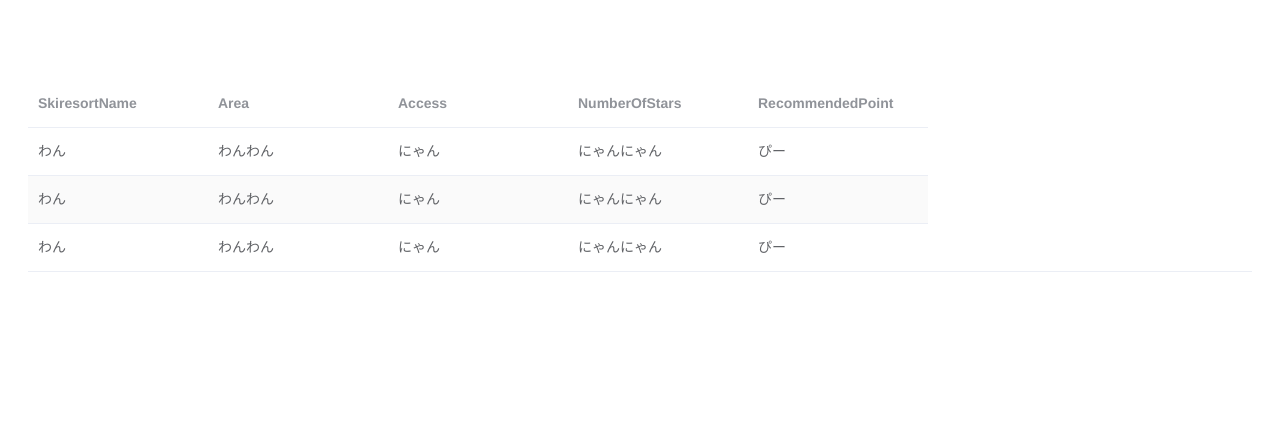
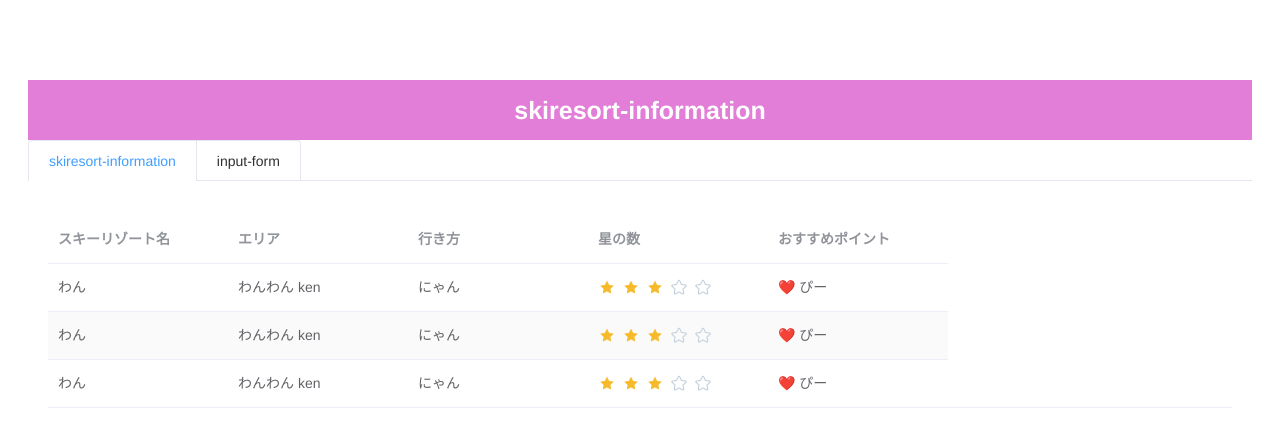
Before and after one commit to yoko-newDeveloper/skiresort-information, a Vue app: page / in a window 1280 px wide. Shown: the top 430 px of the page. Built offline with nearby package versions, Linux system fonts and the light colour scheme.

Commit message:
ヘッダタブを実装し、ファイル名を変更

```diff
--- a/src/router/index.js
+++ b/src/router/index.js
@@ -1,6 +1,6 @@
 import Vue from 'vue'
 import VueRouter from 'vue-router'
-import HomeView from '../views/HomeView.vue'
+import HomeView from '../views/Skiresort-information.vue'
 
 Vue.use(VueRouter)
 
@@ -16,7 +16,7 @@ const routes = [
     // route level code-splitting
     // this generates a separate chunk (about.[hash].js) for this route
     // which is lazy-loaded when the route is visited.
-    component: () => import(/* webpackChunkName: "about" */ '../views/AboutView.vue')
+    component: () => import(/* webpackChunkName: "about" */ '../views/Input-form.vue')
   }
 ]
 
--- a/src/views/HomeView.vue
+++ /dev/null
@@ -1,58 +0,0 @@
-<template>
-  <el-table
-    :data="skiresorts"
-    stripe
-    style="width: 100%">
-    <el-table-column
-      prop="skiresortName"
-      label="SkiresortName"
-      width="180">
-    </el-table-column>
-    <el-table-column
-      prop="area"
-      label="Area"
-      width="180">
-    </el-table-column>
-    <el-table-column
-      prop="access"
-      label="Access"
-      width="180">
-    </el-table-column>
-    <el-table-column
-      prop="numberOfStars"
-      label="NumberOfStars"
-      width="180">
-    </el-table-column>
-    <el-table-column
-      prop="recommendedPoint"
-      label="RecommendedPoint"
-      width="180">
-    </el-table-column>
-  </el-table>
-</template>
-
-<script>
-export default {
-  data () {
-    return {
-      skiresorts: []
-    }
-  },
-  mounted () {
-    console.log('画面開いたよ')
-    this.showSkiresorts()
-    // イベントが発火するたびに
-    // window.addEventListener("イベント名", 関数名)
-  // DOMが呼び込まれたときに一回だけ
-  // this.関数名()
-  },
-  methods: {
-    showSkiresorts: function () {
-      for (let i = 0; i < 3; i++) {
-        const skiresort = { skiresortName: 'わん', area: 'わんわん', access: 'にゃん', numberOfStars: 'にゃんにゃん', recommendedPoint: 'ぴー' }
-        this.skiresorts.push(skiresort)
-      }
-    }
-  }
-}
-</script>
--- /dev/null
+++ b/src/views/Skiresort-information.vue
@@ -0,0 +1,88 @@
+<template>
+  <el-container>
+  <el-header>skiresort-information</el-header>
+  <el-tabs type="card" @tab-click="handleClick">
+    <el-tab-pane label="skiresort-information"></el-tab-pane>
+    <el-tab-pane label="input-form"></el-tab-pane>
+  </el-tabs>
+  <el-main>
+    <el-table
+      :data="skiresorts"
+      stripe
+      style="width: 100%">
+      <el-table-column
+        prop="skiresortName"
+        label="スキーリゾート名"
+        width="180">
+      </el-table-column>
+      <el-table-column
+        label="エリア"
+        width="180">
+        <template slot-scope="scope">
+          {{ scope.row.area }} ken
+        </template>
+      </el-table-column>
+      <el-table-column
+        prop="access"
+        label="行き方"
+        width="180">
+      </el-table-column>
+      <el-table-column
+          label="星の数"
+          width="180">
+          <template slot-scope="scope">
+            <el-rate v-model="scope.row.numberOfStars"></el-rate>
+          </template>
+        </el-table-column>
+      <el-table-column
+        label="おすすめポイント"
+        width="180">
+        <template slot-scope="scope">
+          ❤️ {{ scope.row.recommendedPoint }}
+        </template>
+      </el-table-column>
+    </el-table>
+  </el-main>
+</el-container>
+</template>
+
+<script>
+export default {
+  data () {
+    return {
+      skiresorts: [],
+      activeName: 'first'
+    }
+  },
+  mounted () {
+    console.log('画面開いたよ')
+    this.showSkiresorts()
+    // イベントが発火するたびに
+    // window.addEventListener("イベント名", 関数名)
+  // DOMが呼び込まれたときに一回だけ
+  // this.関数名()
+  },
+  methods: {
+    showSkiresorts: function () {
+      for (let i = 0; i < 3; i++) {
+        const skiresort = { skiresortName: 'わん', area: 'わんわん', access: 'にゃん', numberOfStars: 3, recommendedPoint: 'ぴー' }
+        this.skiresorts.push(skiresort)
+      }
+    },
+    handleClick (tab, event) {
+      console.log(tab, event)
+    }
+  }
+}
+</script>
+<style>
+  .el-header  {
+    background-color: #e27dd8;
+    color: white;
+    text-align: center;
+    line-height: 60px;
+    width: auto;
+    font-weight: bold;
+    font-size: 25px;
+  }
+</style>
```
Also changed, not shown: src/views/Input-form.vue (renamed from src/views/AboutView.vue), 1 other file (tests, documents, lock files or other folders).
